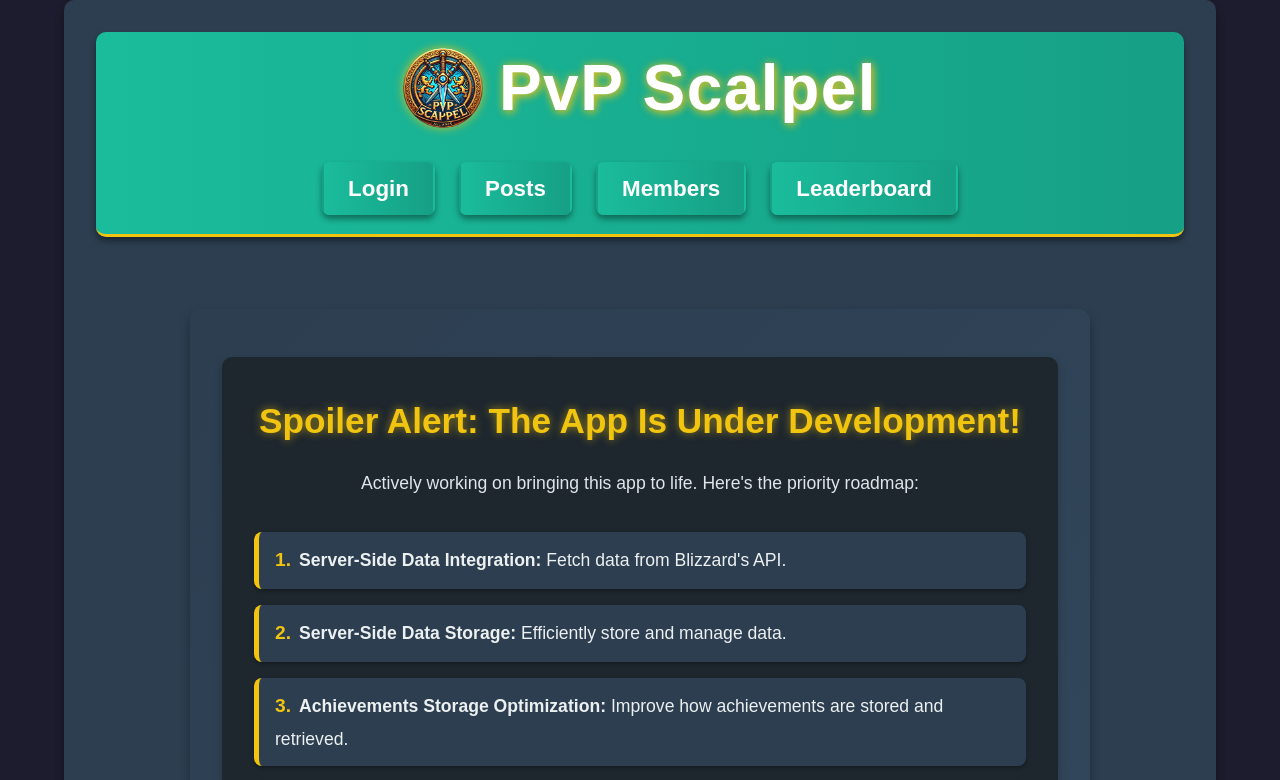
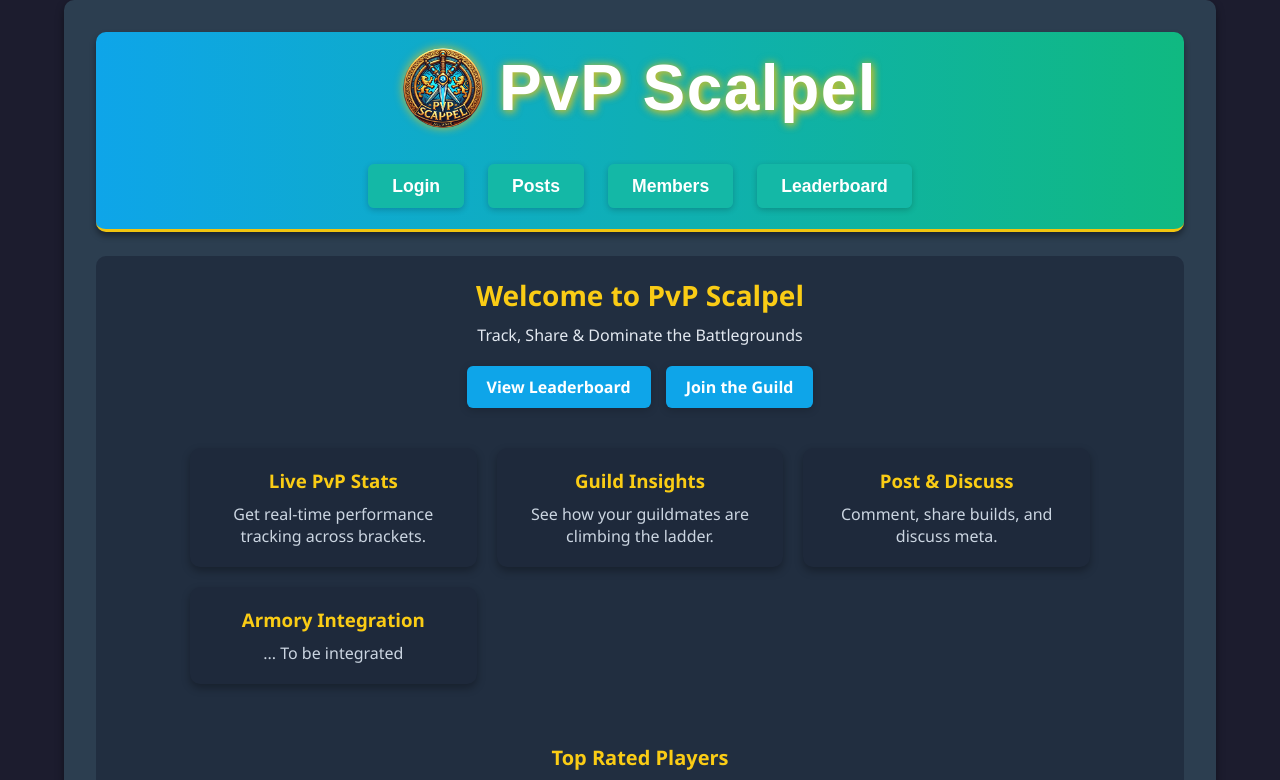
Before and after one commit to lStanev00/PvP-Scalpel-FrontEnd, a React (Vite) app: page / in a window 1280 px wide. Shown: the top 780 px of the page. Built offline with nearby package versions, Linux system fonts and the light colour scheme; no server answers.

Commit message:
new home look

```diff
--- a/src/Styles/main.css
+++ b/src/Styles/main.css
@@ -36,7 +36,7 @@ body {
     flex-direction: column;
     justify-content: space-between;
     align-items: center;
-    background: linear-gradient(90deg, #1abc9c, #16a085);
+    background: linear-gradient(90deg, #0ea5e9, #10b981);
     padding: 1rem 2rem;
     border-radius: 10px;
     box-shadow: 0 4px 6px rgba(0, 0, 0, 0.4);
@@ -87,23 +87,21 @@ body {
 }
 
 .nav-links a {
+    background: #14b8a6;
+    padding: 0.75rem 1.5rem;
+    border-radius: 6px;
     text-decoration: none;
-    color: #ffffff;
-    font-size: 1.4rem;
+    color: white;
     font-weight: bold;
-    padding: 0.75rem 1.5rem;
-    border-radius: 8px;
-    border: 2px solid transparent;
-    background: linear-gradient(90deg, #1abc9c, #16a085);
-    transition: all 0.3s ease-in-out;
-    box-shadow: 0 4px 6px rgba(0, 0, 0, 0.4);
+    transition: background 0.3s ease;
+    box-shadow: 0 2px 6px rgba(0, 0, 0, 0.2);
+    font-size: 1.1rem;
 }
 
 .nav-links a:hover {
-    background: linear-gradient(90deg, #f1c40f, #e67e22);
-    color: #1c1c2e;
+    background: linear-gradient(90deg, #14b8a6, #0a89c4);
     transform: scale(1.1);
-    box-shadow: 0 8px 12px rgba(241, 196, 15, 0.8);
+    box-shadow: 0 8px 12px rgba(1, 37, 26, 0.8);
 }
 
 .nav-links a:active {
--- /dev/null
+++ b/src/Styles/modular/Landing.module.css
@@ -0,0 +1,104 @@
+.wrapper {
+    background: rgba(30, 41, 59, 0.75);
+    color: #e2e8f0;
+    font-family: 'Segoe UI', sans-serif;
+    display: flex;
+    flex-direction: column;
+    align-items: center;
+    padding: 20px;
+    border-radius: 10px;
+  }
+
+  .hero {
+    background: linear-gradient(90deg, #0ea5e9, #10b981);
+    padding: 30px 20px;
+    border-radius: 10px;
+    text-align: center;
+    margin-bottom: 30px;
+    box-shadow: 0 8px 16px rgba(0,0,0,0.3);
+    width: 100%;
+    max-width: 800px;
+  }
+
+  .logo {
+    width: 80px;
+    height: 80px;
+    margin-bottom: 10px;
+  }
+
+  .title {
+    font-size: 36px;
+    font-weight: bold;
+    color: #fff;
+    text-shadow: 0 0 10px #facc15;
+  }
+
+  .intro {
+    text-align: center;
+    margin-bottom: 40px;
+  }
+
+  .intro h2 {
+    font-size: 28px;
+    color: #facc15;
+    margin-bottom: 10px;
+  }
+
+  .cta {
+    margin-top: 20px;
+    display: flex;
+    gap: 15px;
+    justify-content: center;
+    flex-wrap: wrap;
+  }
+
+  .btn {
+    background: #0ea5e9;
+    color: #fff;
+    padding: 10px 20px;
+    border-radius: 6px;
+    text-decoration: none;
+    font-weight: bold;
+    transition: background 0.3s ease;
+    box-shadow: 0 2px 8px rgba(0,0,0,0.2);
+  }
+
+  .btn:hover {
+    background: #0284c7;
+  }
+
+  .features {
+    display: grid;
+    grid-template-columns: repeat(auto-fill, minmax(250px, 1fr));
+    gap: 20px;
+    width: 100%;
+    max-width: 900px;
+    margin-bottom: 40px;
+  }
+
+  .card {
+    background: #1e293b;
+    padding: 20px;
+    border-radius: 10px;
+    box-shadow: 0 4px 8px rgba(0,0,0,0.3);
+    text-align: center;
+    color: #cbd5e1;
+  }
+
+  .card h3 {
+    color: #facc15;
+    margin-bottom: 10px;
+  }
+
+  .leaderboardPreview {
+    display: flex;
+    flex-direction: column;
+    text-align: center;
+    padding: 20px;
+  }
+
+  .leaderboardPreview h3 {
+    font-size: 20px;
+    color: #facc15;
+    margin-bottom: 10px;
+  }
--- a/src/pages/home.jsx
+++ b/src/pages/home.jsx
@@ -1,25 +1,42 @@
-import '../Styles/home.css'
-export default function Home() {
+import { Link } from "react-router-dom";
+import styles from "../Styles/modular/Landing.module.css";
+
+export default function LandingPage() {
     return (
-        <>
-        <section id="home" className="hero">
-        <div className="roadmap">
-            <h2 className="hero-text">Spoiler Alert: The App Is Under Development!</h2>
-            <p>Actively working on bringing this app to life. Here's the priority roadmap:</p>
-            <ol>
-                <li><strong>Server-Side Data Integration:</strong> Fetch data from Blizzard's API.</li>
-                <li><strong>Server-Side Data Storage:</strong> Efficiently store and manage data.</li>
-                <li><strong>Achievements Storage Optimization:</strong> Improve how achievements are stored and retrieved.</li>
-                <li><strong>Basic User Interface:</strong> Establish a foundational UI for the site.</li>
-                <li><strong>Leaderboard Optimization:</strong> Enhance leaderboard functionality and performance.</li>
-                <li><strong>Roster Banner:</strong> Add a roster banner with links to personal character pages.</li>
-                <li><strong>Personal Character Pages:</strong> Create detailed pages for individual characters.</li>
-                <li><strong>Enhanced Functionality:</strong> Expand and refine app features.</li>
-                <li><strong>User-Friendly Interface:</strong> Build an intuitive and engaging UI for users.</li>
-                <li><strong>Seamless Navigation:</strong> Ensure smooth and user-friendly navigation throughout the site.</li>
-            </ol>
+        <div className={styles.wrapper}>
+            <section className={styles.intro}>
+                <h2>Welcome to PvP Scalpel</h2>
+                <p>Track, Share & Dominate the Battlegrounds</p>
+                <div className={styles.cta}>
+                    <Link to="/leaderboard" className={styles.btn}>View Leaderboard</Link>
+                    <Link to="https://discord.gg/devdT4nVgb" className={styles.btn}>Join the Guild</Link>
+                </div>
+            </section>
+
+            <section className={styles.features}>
+                <div className={styles.card}>
+                    <h3>Live PvP Stats</h3>
+                    <p>Get real-time performance tracking across brackets.</p>
+                </div>
+                <div className={styles.card}>
+                    <h3>Guild Insights</h3>
+                    <p>See how your guildmates are climbing the ladder.</p>
+                </div>
+                <div className={styles.card}>
+                    <h3>Post & Discuss</h3>
+                    <p>Comment, share builds, and discuss meta.</p>
+                </div>
+                <div className={styles.card}>
+                    <h3>Armory Integration</h3>
+                    <p> ... To be integrated</p>
+                </div>
+            </section>
+
+            <section className={styles.leaderboardPreview}>
+                <h3>Top Rated Players</h3>
+                <p>Peek at who's dominating the ladder right now.</p>
+                <Link style={{marginTop:"1rem"}} to="/leaderboard" className={styles.btn}>Full Leaderboard</Link>
+            </section>
         </div>
-    </section>
-        </>
-    )
+    );
 }
```
